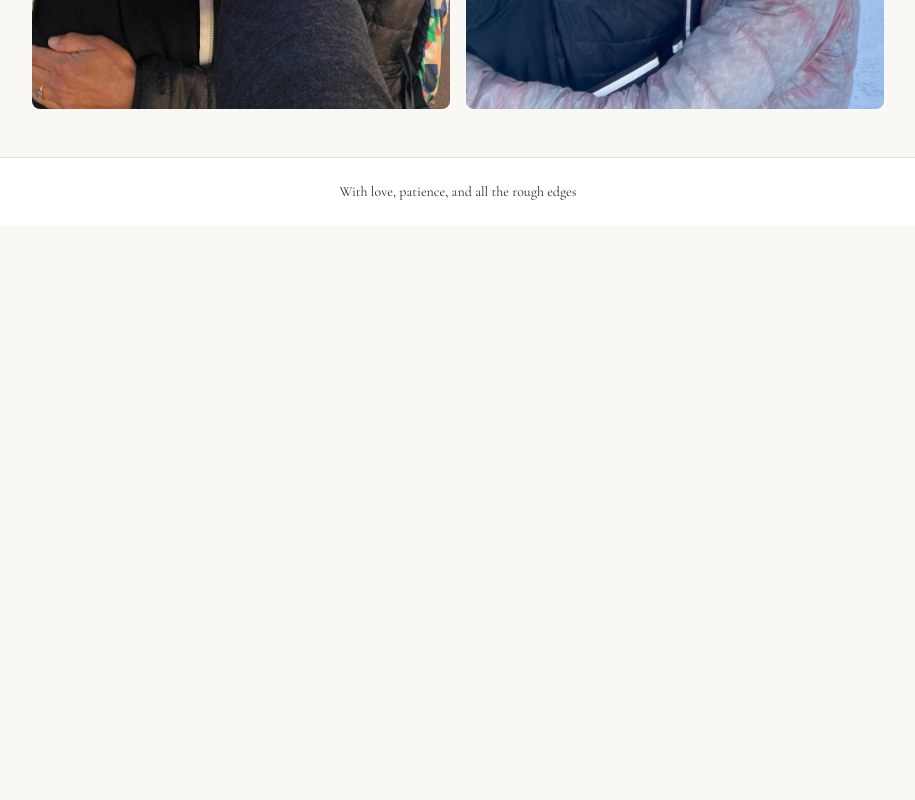
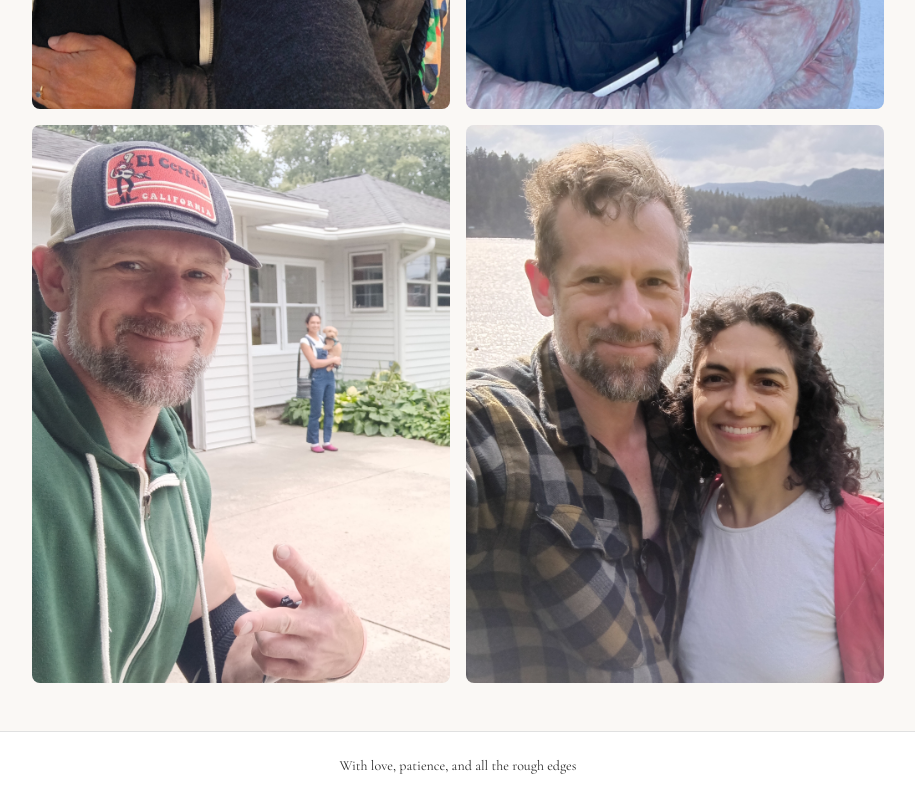
Before and after one commit to mklewandowski/wedding-site, a React (Vite) app: page /about in a window 1280 px wide. Shown: the part 4220-5020 px from the top of the page, without its empty margins (182-1097 px from the left). Before the commit the page ends 4446 px from the top, so only its background shows below. Built offline with nearby package versions, Linux system fonts and the light colour scheme.

Commit message:
feat(about): add new pics

```diff
--- a/src/pages/AboutPage.tsx
+++ b/src/pages/AboutPage.tsx
@@ -1,6 +1,6 @@
 import { Box, Grid, Typography } from '@mui/material'
 
-const aboutPhotos = ['1.jpg', '2.jpg', '3.jpg', '4.jpg', '5.jpg', '6.jpg', '7.jpg', '8.jpg', '9.jpg', '10.jpg', '11.jpg', '12.jpg', '13.jpg', '14.jpg']
+const aboutPhotos = ['1.jpg', '2.jpg', '3.jpg', '4.jpg', '5.jpg', '6.jpg', '7.jpg', '8.jpg', '9.jpg', '10.jpg', '11.jpg', '12.jpg', '13.jpg', '14.jpg', '15.jpg', '16.jpg']
 
 export default function AboutPage() {
   return (
@@ -14,7 +14,7 @@ export default function AboutPage() {
         Bethany likes to make compost, hold her chickens, and sit in a cozy corner reading a book.
         Matt likes to forage fruit, do handstands, and study videogame history.
         We met over 30 years ago at a Cross Country meet, and after navigating the adventures of a 2,200 mile long distance relationship,
-        a pandemic, and being relatively tired middle aged adults, we made it to the finish line! We look forward to many years together
+        a pandemic, and being relatively tired middle-aged adults, we made it to the finish line! We look forward to many years together
         sipping coffee, tending to our garden and animals, spending time in nature, and rewatching every episode of Columbo.
         </Typography>
 
```
Also changed, not shown: public/images/about/15.jpg (added), public/images/about/16.jpg (added).
